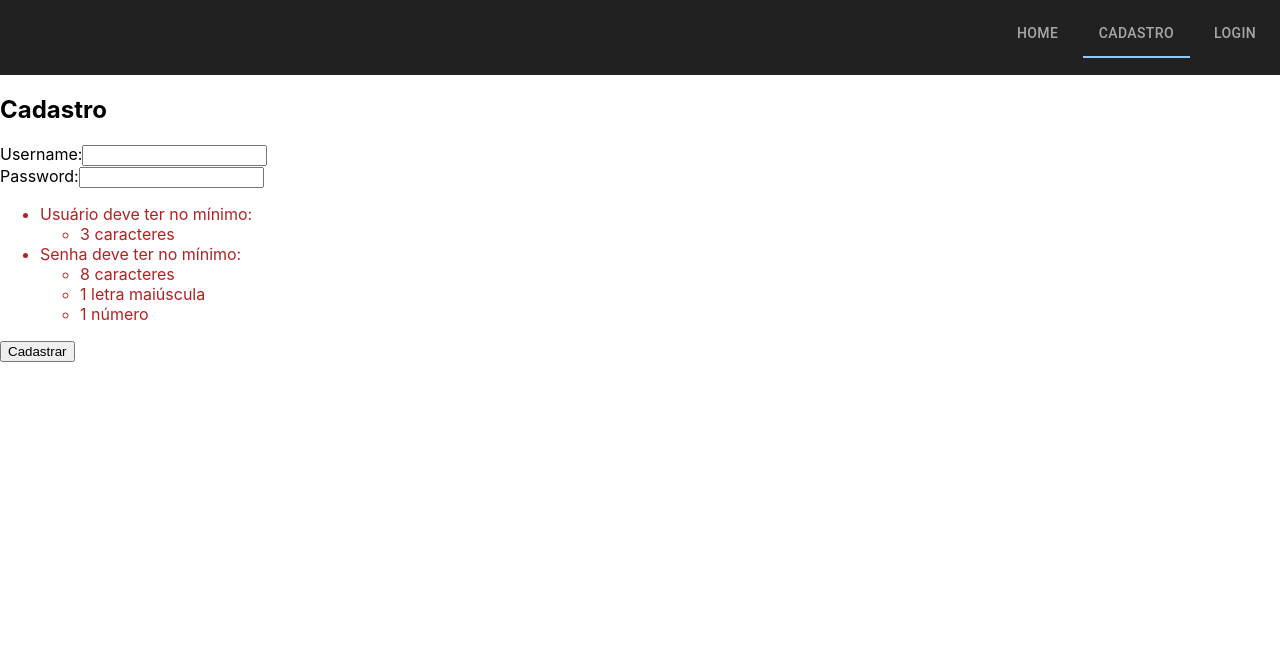
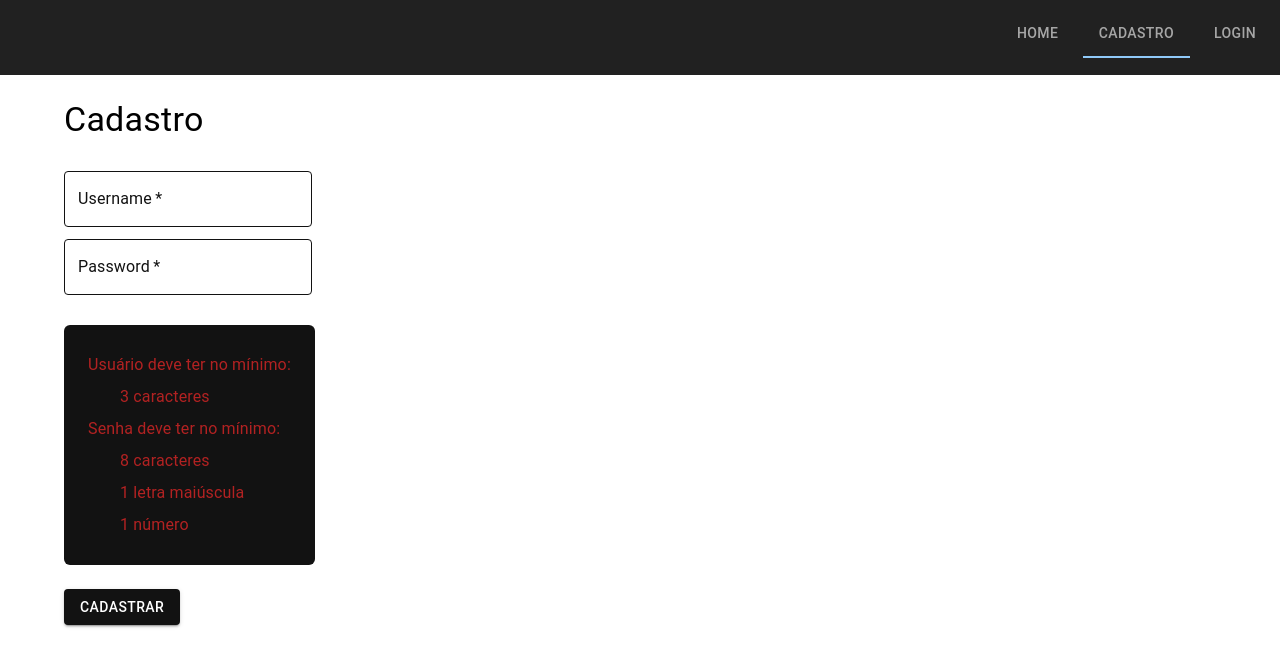
Before and after one commit to Cristiano7988/ng-cash, a React (Create React App) app: page /cadastro in a window 1280 px wide. Shown: the top 666 px of the page. Built offline with nearby package versions, Linux system fonts and the light colour scheme.

Commit message:
💄 Estilizando as sessões das páginas

```diff
--- a/src/componentes/HomeLayout/HomeLayout.jsx
+++ b/src/componentes/HomeLayout/HomeLayout.jsx
@@ -1,7 +1,7 @@
 import { Navigate, NavLink, Outlet } from "react-router-dom";
 import { useAuth } from "../../hooks/useAuth";
 import { useContext, useState } from 'react';
-import { Box, Tabs, Tab } from '@mui/material';
+import { Box, Tabs, Tab, Container } from '@mui/material';
 import { ThemeContext } from "@emotion/react";
 
 const getIndex = (links, innerText = null) => {
@@ -64,7 +64,9 @@ const HomeLayout = () => {
           </Tabs>
         </nav>
       </Box>
-      <Outlet />
+      <Container style={{ padding: 24 }}>
+        <Outlet />
+      </Container>
     </div>
   )
 };
--- a/src/componentes/ProtectedLayout/ProtectedLayout.jsx
+++ b/src/componentes/ProtectedLayout/ProtectedLayout.jsx
@@ -8,16 +8,16 @@ import {
   Link,
   ListItemIcon,
   Tooltip,
+  Container,
 } from "@mui/material";
 import { useContext, useState } from "react";
-import { Navigate, useOutlet } from "react-router-dom";
+import { Navigate, Outlet, useOutlet } from "react-router-dom";
 import { AuthContext, useAuth } from "../../hooks/useAuth";
 import { Logout } from "@mui/icons-material";
 import { ThemeContext } from "@emotion/react";
 
 const ProtectedLayout = () => {
   const [anchorEl, setAnchorEl] = useState(null);
-  const outlet = useOutlet();
   const { user } = useAuth();
   const { logout } = useContext(AuthContext);
   const { palette } = useContext(ThemeContext);
@@ -115,7 +115,9 @@ const ProtectedLayout = () => {
           </Menu>
         </nav>
       </Box>
-      {outlet}
+      <Container>
+        <Outlet />
+      </Container>
     </div>
   );
 };
--- a/src/componentes/pages/Cadastro/Cadastro.jsx
+++ b/src/componentes/pages/Cadastro/Cadastro.jsx
@@ -1,5 +1,7 @@
+import { ThemeContext } from "@emotion/react";
+import { Button, List, ListItem, ListItemText, TextField, Typography } from "@mui/material";
 import axios from "axios";
-import { useState } from "react";
+import { useContext, useState } from "react";
 import { useNavigate } from "react-router-dom";
 
 const Cadastro = () => {
@@ -15,6 +17,7 @@ const Cadastro = () => {
       numero: true,
     },
   });
+  const { palette } = useContext(ThemeContext);
 
   const validaCadastro = () => Object.values(alerta).map(item =>
     Object.values(item).filter(Boolean).length
@@ -60,54 +63,107 @@ const Cadastro = () => {
 
   return (
     <section>
-      <h1>Cadastro</h1>
+      <Typography variant="h4" component="h1" style={{ paddingBottom: 24 }}>
+        Cadastro
+      </Typography>
 
       <form onSubmit={handleSubmit}>
         <div>
-          <label htmlFor="username">Username:</label>
-          <input type="text" name="username" required onChange={handleChange} />
+          <TextField
+            className="text-field"
+            label="Username"
+            type="text"
+            name="username"
+            required
+            onChange={handleChange}
+          />
         </div>
         <div>
-          <label htmlFor="password">Password:</label>
-          <input
+          <TextField
+            className="text-field"
+            label="Password"
             type="password"
             name="password"
             required
             onChange={handleChange}
           />
         </div>
-        <div>
-          <ul>
+        {!!validaCadastro() && <div style={{ background: palette.background.default, display: 'inline-block', margin: '24px 0', padding: 24, borderRadius: 6 }}>
+          <List disablePadding>
             {alerta.tamanho.usuario && (
-              <li className="alerta">
-                <span>Usuário deve ter no mínimo:</span>
-                <ul>
-                  <li className="alerta">3 caracteres</li>
-                </ul>
-              </li>
+              <>
+                <ListItem disablePadding className="alerta">
+                  <ListItemText>Usuário deve ter no mínimo:</ListItemText>
+                </ListItem>
+                <List disablePadding>
+                  <ListItem
+                    disablePadding
+                    sx={{ pl: 4 }}
+                    className="alerta"
+                  >
+                    <ListItemText>
+                      3 caracteres
+                    </ListItemText>
+                  </ListItem>
+                </List>
+              </>
             )}
             {(alerta.tamanho.senha ||
               alerta.ausencia.letraMaiuscula ||
               alerta.ausencia.numero) && (
-                <li className="alerta">
-                  <span>Senha deve ter no mínimo:</span>
-                  <ul>
+                <>
+                  <ListItem disablePadding className="alerta">
+                    <ListItemText>Senha deve ter no mínimo:</ListItemText>
+                  </ListItem>
+                  <List disablePadding>
                     {alerta.tamanho.senha && (
-                      <li className="alerta">8 caracteres</li>
+                      <ListItem
+                        disablePadding
+                        sx={{ pl: 4 }}
+                        className="alerta"
+                      >
+                        <ListItemText>
+                          8 caracteres
+                        </ListItemText>
+                      </ListItem>
                     )}
                     {alerta.ausencia.letraMaiuscula && (
-                      <li className="alerta">1 letra maiúscula</li>
+                      <ListItem
+                        disablePadding
+                        sx={{ pl: 4 }}
+                        className="alerta"
+                      >
+                        <ListItemText>
+                          1 letra maiúscula
+                        </ListItemText>
+                      </ListItem>
                     )}
                     {alerta.ausencia.numero && (
-                      <li className="alerta">1 número</li>
+                      <ListItem
+                        disablePadding
+                        sx={{ pl: 4 }}
+                        className="alerta"
+                      >
+                        <ListItemText>
+                          1 número
+                        </ListItemText>
+                      </ListItem>
                     )}
-                  </ul>
-                </li>
+                  </List>
+                </>
               )}
-          </ul>
-        </div>
+          </List>
+        </div>}
         <div>
-          <button type="submit">Cadastrar</button>
+        <Button
+            style={{
+              background: palette.background.default,
+              color: palette.text.primary
+            }}
+            variant="contained"
+            type="submit"
+            children="Cadastrar"
+          />
         </div>
       </form>
     </section>
--- a/src/componentes/pages/Login/Login.jsx
+++ b/src/componentes/pages/Login/Login.jsx
@@ -1,8 +1,11 @@
+import { ThemeContext } from "@emotion/react";
+import { Button, TextField, Typography } from "@mui/material";
 import { useState, useContext } from "react";
 import { AuthContext } from "../../../hooks/useAuth";
 
 const Login = () => {
   const [acesso, setAcesso] = useState({ username: "", password: "" });
+  const { palette } = useContext(ThemeContext);
   const { login } = useContext(AuthContext);
 
   const handleChange = (e) => {
@@ -21,12 +24,17 @@ const Login = () => {
 
   return (
     <section>
-      <h1>Login</h1>
+      <Typography variant="h4" component="h1">
+        Login
+      </Typography>
 
       <form onSubmit={handleSubmit}>
+        <div style={{ padding: '24px 0' }}>
           <div>
-          <label htmlFor="username">Username:</label>
-          <input
+            <TextField
+              className="text-field"
+              label="Username"
+              variant="outlined"
               type="text"
               name="username"
               required
@@ -34,16 +42,26 @@ const Login = () => {
             />
           </div>
           <div>
-          <label htmlFor="password">Password:</label>
-          <input
+            <TextField
+              className="text-field"
+              label="Password"
               type="password"
               name="password"
               required
               onChange={handleChange}
             />
           </div>
+        </div>
         <div>
-          <button type="submit">Enter</button>
+          <Button
+            style={{
+              background: palette.background.default,
+              color: palette.text.primary
+            }}
+            variant="contained"
+            type="submit"
+            children="Enter"
+          />
         </div>
       </form>
     </section>
--- a/src/index.css
+++ b/src/index.css
@@ -12,6 +12,32 @@ code {
     monospace;
 }
 
+/* My styles */
+
 .alerta {
   color: firebrick;
 }
+
+.text-field {
+  margin: 6px 0 !important;
+}
+
+.text-field input {
+  color: #121212;
+}
+
+.text-field label {
+  color: #121212;
+}
+
+.text-field:active fieldset {
+  box-shadow: 0 0 2px #121212;
+}
+
+.text-field fieldset {
+  border-color: #121212;
+}
+
+.text-field:hover fieldset {
+  border-color: #12121255 !important;
+}
```
Lines whose indentation alone changed are shown as unchanged.
